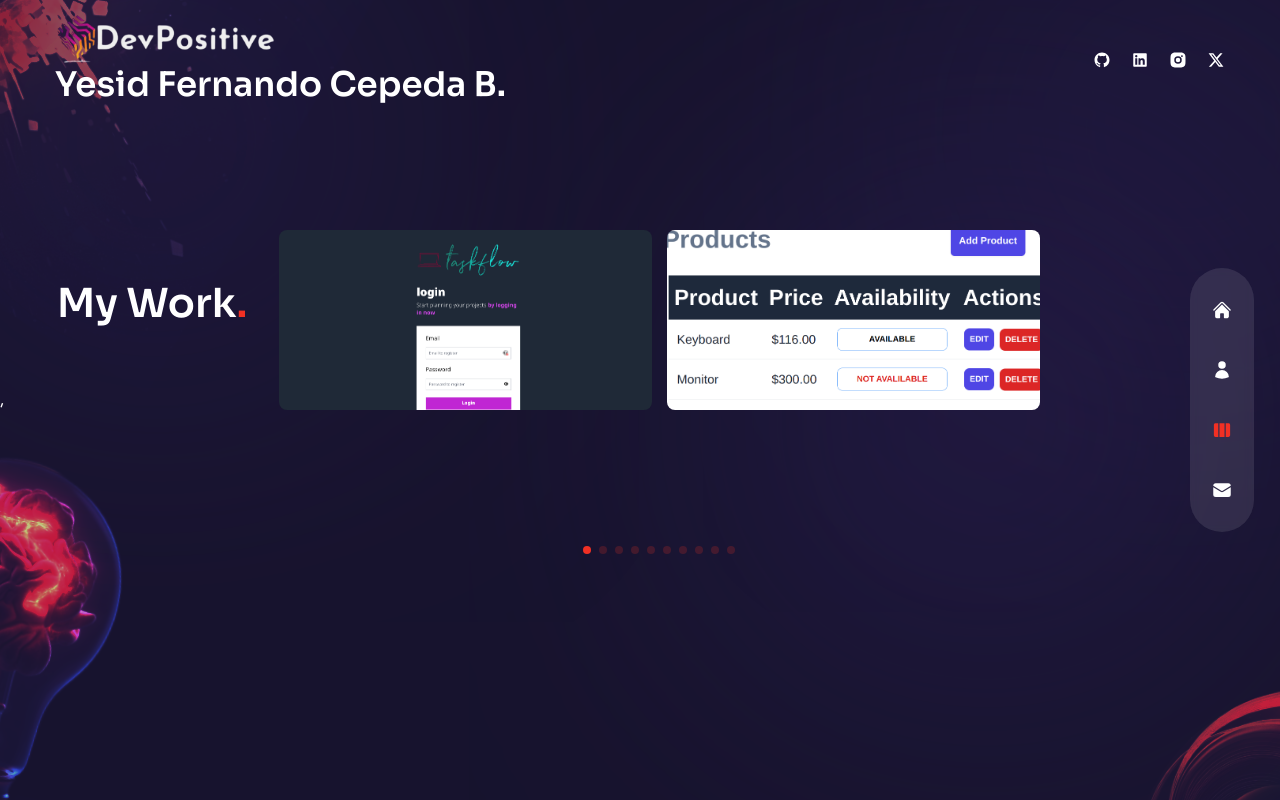
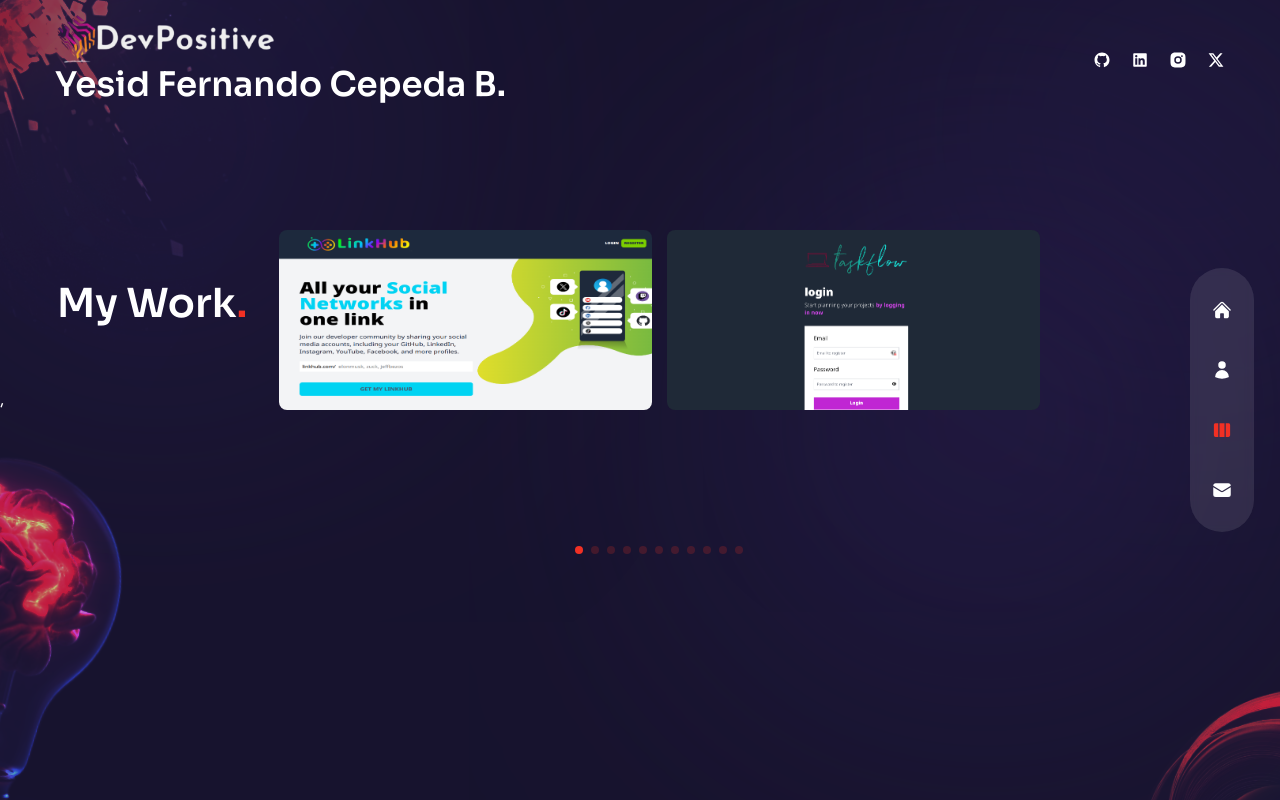
Before and after one commit to fer8614/dev-positive, a Next.js app: page /work in a window 1280 px wide. Built offline with nearby package versions, Linux system fonts and the light colour scheme.

Commit message:
New Project LinkHub

```diff
--- a/components/WorkSlider.js
+++ b/components/WorkSlider.js
@@ -3,6 +3,15 @@ import Link from "next/link";
 
 // data
 const workSlides = [
+  {
+    href: "https://linkhubf.netlify.app/",
+    rel: "noopener noreferrer",
+    target: "_blank",
+    src: "/linkhub.png",
+    title: "LinkHub",
+    description:
+      "Fullstack MERN Project. A personalized digital space with a photo, description, and a unique link for all your social media accounts, built with React, Vite, Node.js, Express, MongoDB, TypeScript, and Cloudinary.",
+  },
   {
     href: "https://task-f-low-front-end.vercel.app/auth/login/",
     rel: "noopener noreferrer",
```
Also changed, not shown: public/linkhub.png (added).
